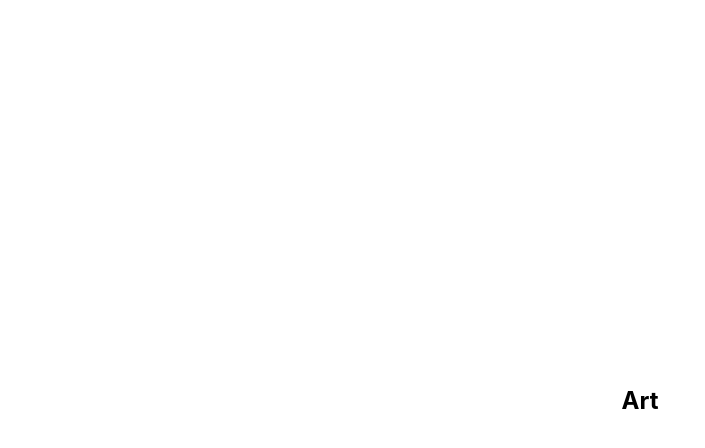
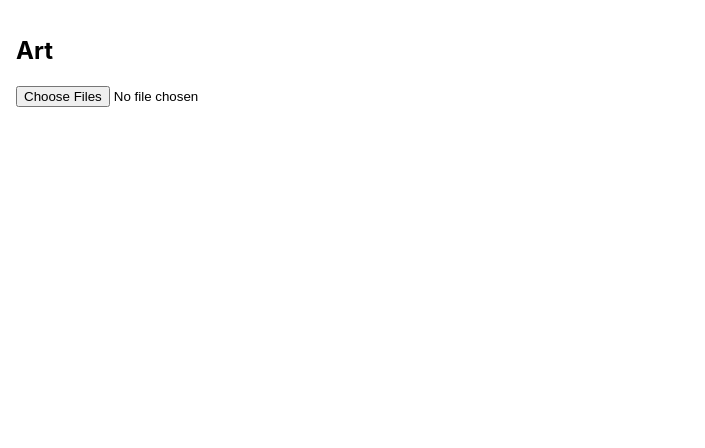
Before and after one commit to liamkernan/liamkernanonline, a React (Create React App) app: page /art in a window 1280 px wide. Shown: the top 448 px of the page, without its empty margins (0-705 px from the left). Built offline with nearby package versions, Linux system fonts and the light colour scheme.

Commit message:
Add interactive art page with random layout

```diff
--- /dev/null
+++ b/src/pages/ArtPage.css
@@ -0,0 +1,42 @@
+.art-page {
+  position: relative;
+  min-height: 100vh;
+  padding: 1rem;
+  overflow: hidden;
+}
+
+.art-container {
+  position: relative;
+  width: 100%;
+  height: 80vh;
+}
+
+.art-image-box {
+  position: absolute;
+  cursor: pointer;
+  box-shadow: 0 2px 8px rgba(0, 0, 0, 0.3);
+}
+
+.art-image-box img {
+  display: block;
+  width: 100%;
+  height: auto;
+}
+
+.overlay {
+  position: fixed;
+  top: 0;
+  left: 0;
+  width: 100%;
+  height: 100%;
+  background: rgba(0, 0, 0, 0.8);
+  display: flex;
+  align-items: center;
+  justify-content: center;
+  z-index: 999;
+}
+
+.overlay-image {
+  max-width: 90%;
+  max-height: 90%;
+}
--- a/src/pages/ArtPage.js
+++ b/src/pages/ArtPage.js
@@ -1,10 +1,60 @@
 import "./PageStyles.css";
-import React from 'react';
+import "./ArtPage.css";
+import React, { useState } from 'react';
 
 function ArtPage() {
+  const [images, setImages] = useState([]);
+  const [selectedImage, setSelectedImage] = useState(null);
+
+  const handleUpload = (event) => {
+    const files = Array.from(event.target.files);
+    const newImages = files.map((file) => {
+      const src = URL.createObjectURL(file);
+      const width = 150 + Math.random() * 100;
+      return {
+        id: src,
+        src,
+        style: {
+          left: Math.random() * 80 + "%",
+          top: Math.random() * 80 + "%",
+          transform: `rotate(${Math.random() * 60 - 30}deg)`,
+          zIndex: Math.floor(Math.random() * 10),
+          width: width + "px",
+        },
+      };
+    });
+    setImages((prev) => [...prev, ...newImages]);
+  };
+
+  const openImage = (src) => {
+    setSelectedImage(src);
+  };
+
+  const closeImage = () => {
+    setSelectedImage(null);
+  };
+
   return (
-    <div className="page-container">
+    <div className="art-page">
       <h2>Art</h2>
+      <input type="file" accept="image/*" multiple onChange={handleUpload} />
+      <div className="art-container">
+        {images.map((img) => (
+          <div
+            key={img.id}
+            className="art-image-box"
+            style={img.style}
+            onClick={() => openImage(img.src)}
+          >
+            <img src={img.src} alt="artwork" />
+          </div>
+        ))}
+      </div>
+      {selectedImage && (
+        <div className="overlay" onClick={closeImage}>
+          <img src={selectedImage} alt="full screen artwork" className="overlay-image" />
+        </div>
+      )}
     </div>
   );
 }
```
